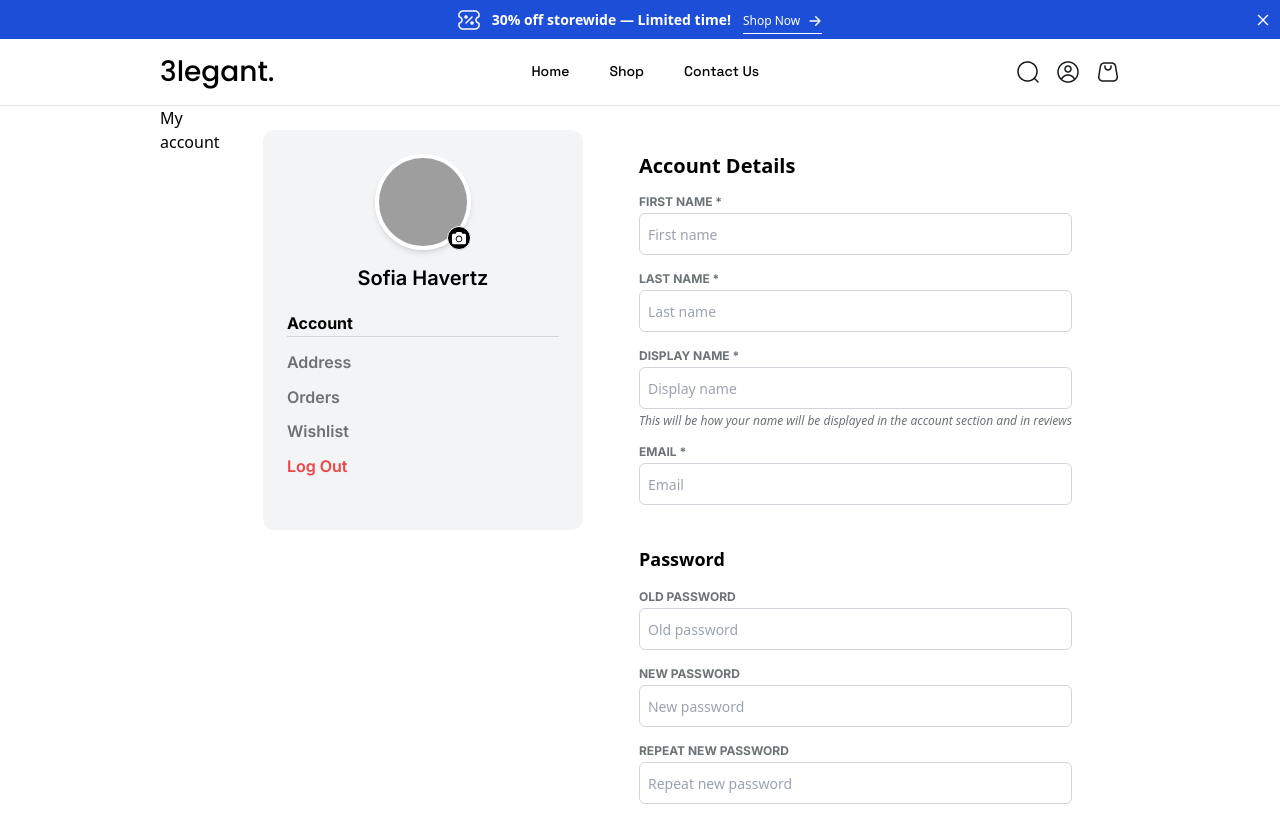
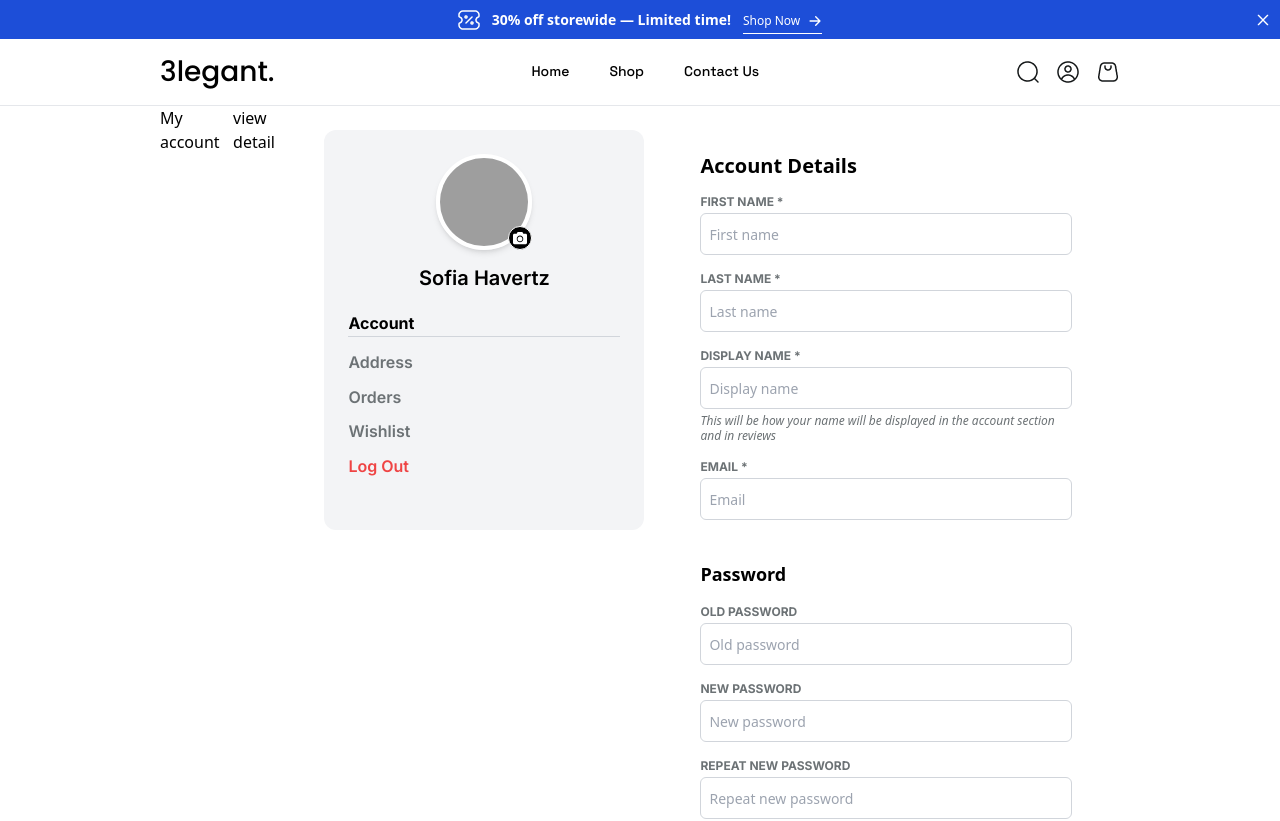
Before and after one commit to tamangkarma/Jacket-E-Commerce, a React (Vite) app: page /account in a window 1280 px wide. Shown: the top 821 px of the page. Built offline with nearby package versions, Linux system fonts and the light colour scheme; grey boxes are pictures that could not be loaded.

Commit message:
chore: account page updated

```diff
--- a/src/component/Header/myAccount/account.tsx
+++ b/src/component/Header/myAccount/account.tsx
@@ -6,6 +6,7 @@ const Account = () => {
   return (
     <section className="flex md:px-[160px]">
       <h1>My account</h1>
+      <p>view detail</p>
       <ProfileSidebar/>
     </section>
   );
```
